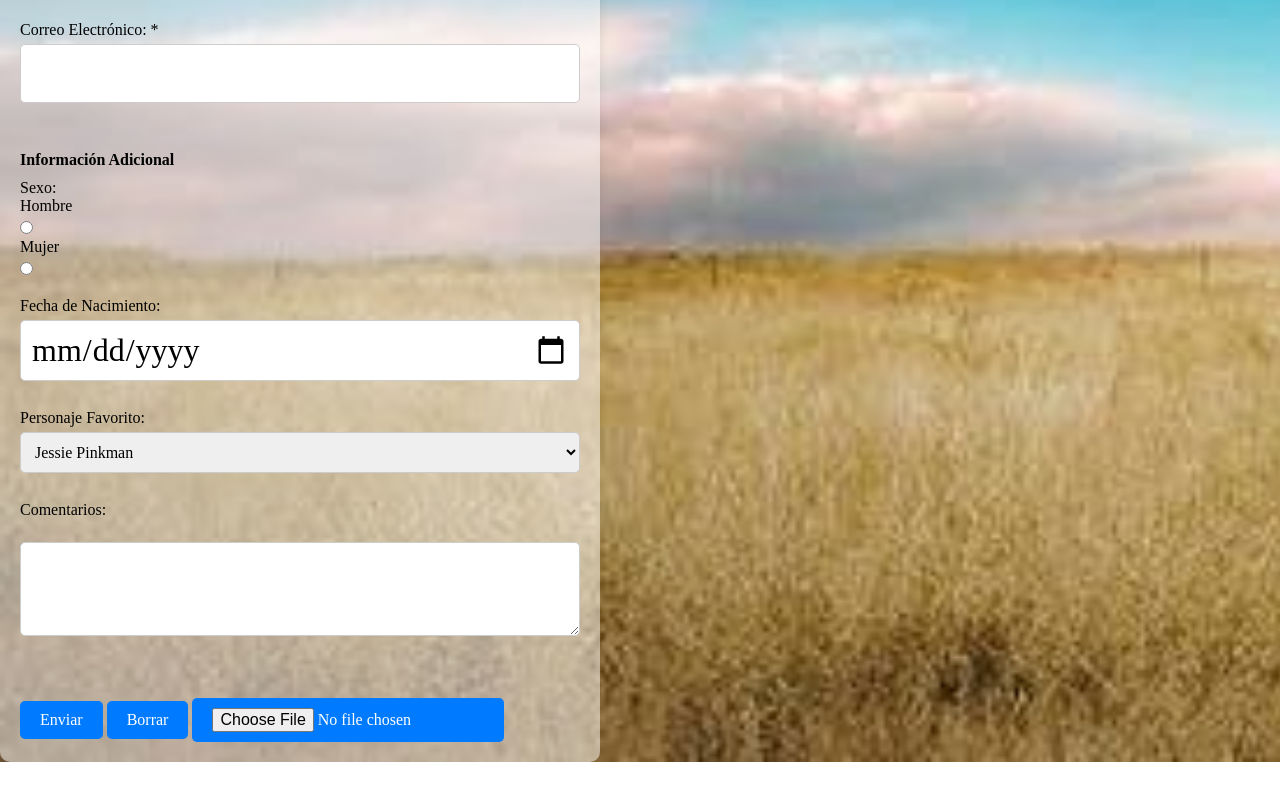
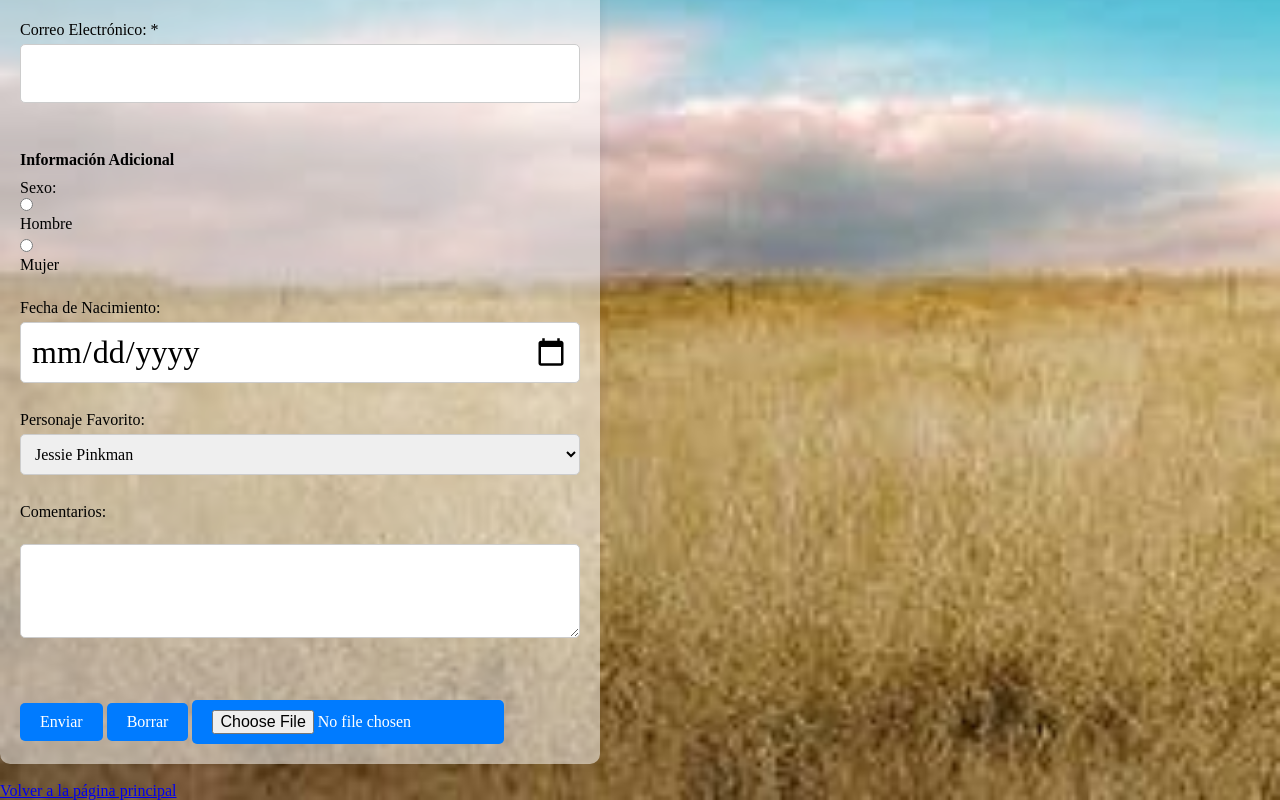
Before and after one commit to tanimaraeliassantos/lenguajes_marcas_actividad02, a plain HTML site: page Formulario.html in a window 1280 px wide. Shown: the part 913-1713 px from the top of the page. Before the commit the page ends 1675 px from the top, so only its background shows below. Drawn offline with Linux system fonts and the light colour scheme.

Commit message:
Update Formulario.html

```diff
--- a/Formulario.html
+++ b/Formulario.html
@@ -8,7 +8,7 @@
 		<link rel="icon" href="img/icon.png" type="image/jpeg" />
 	</head>
 	<body>
-		<h1>Breaking Bad – Que comience el juego!</h1>
+		<h1 class="formulario-h1">Breaking Bad – Que comience el juego!</h1>
 
 		<form
 			action="mailto:raul.rodriguez@proeducaglobal.com"
@@ -49,11 +49,12 @@
 			<fieldset>
 				<legend>Información Adicional</legend>
 				<p>Sexo:</p>
+				<input type="radio" id="hombre" name="sexo" value="hombre" />
 				<label for="hombre">Hombre</label>
-				<input type="radio" id="hombre" name="sexo" value="hombre" />
+				<input type="radio" id="mujer" name="sexo" value="mujer" />
 				<label for="mujer">Mujer</label>
-				<input type="radio" id="mujer" name="sexo" value="mujer" /><br /><br />
-
+			</fieldset>
+			<fieldset>
 				<label for="fechaNacimiento">Fecha de Nacimiento:</label>
 				<input
 					type="date"
@@ -83,6 +84,9 @@
 			<input type="submit" value="Enviar" />
 			<input type="reset" value="Borrar" />
 			<input type="file" value="Elegir archivo" />
+			</form>
+			<br>
+			<a href="index.html" class="volver-btn">Volver a la página principal</a>
 		</form>
 	</body>
 </html>
```
